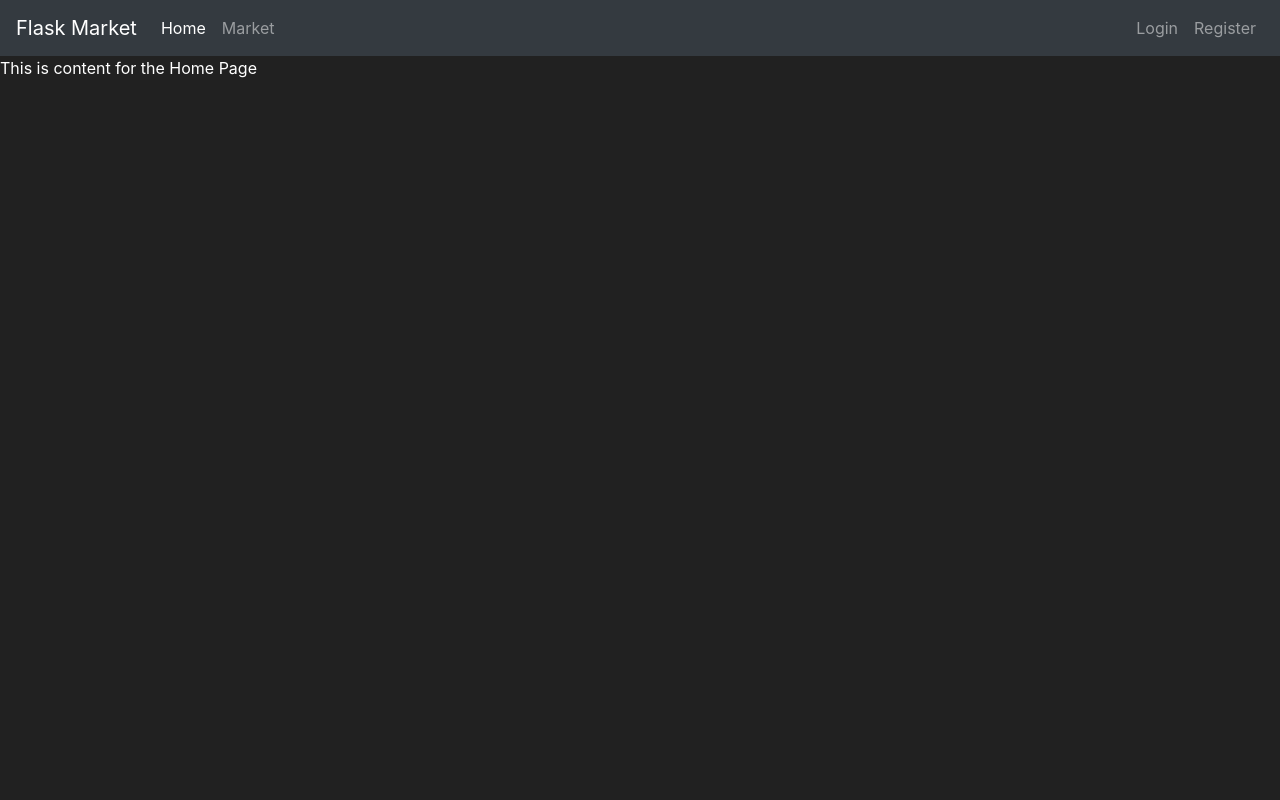
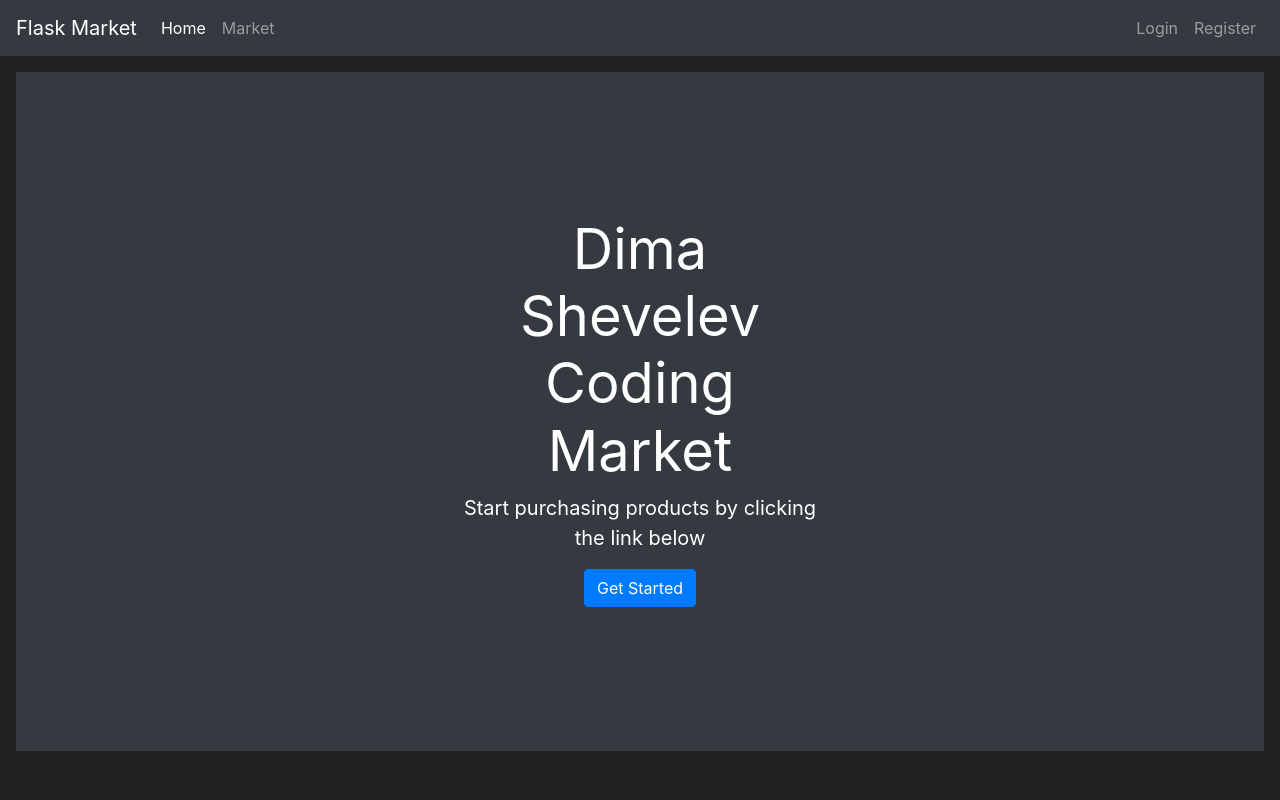
Before and after one commit to MyTestAccou/FlaskEcom, a Flask app: page / in a window 1280 px wide. Run offline with Flask 2, Linux system fonts and the light colour scheme; some libraries are stand-ins or nearby versions.

Commit message:
Add some func

```diff
--- a/app/market/__init__.py
+++ b/app/market/__init__.py
@@ -10,5 +10,7 @@ app.config['SECRET_KEY'] = '13bf17468ce7e11670d9d242'
 db = SQLAlchemy(app)
 bcrypt = Bcrypt(app)
 login_manager = LoginManager(app)
+login_manager.login_view = "login_page"
+login_manager.login_message_category = "info"
 
 from market import routes
--- a/app/market/routes.py
+++ b/app/market/routes.py
@@ -2,7 +2,7 @@ from market import app
 from flask import render_template,redirect,url_for, flash, get_flashed_messages
 from market.models import Item, User
 from market import db
-from flask_login import login_user
+from flask_login import login_user, logout_user, login_required
 
 from market.forms import RegisterForm, LoginForm
 
@@ -12,6 +12,7 @@ def home_page():
     return render_template('home.html')
 
 @app.route('/market')
+@login_required
 def market_page():
     items = Item.query.all()
     return render_template('market.html', items=items)
@@ -25,6 +26,10 @@ def register_page():
                             password=form.password1.data)
         db.session.add(user_to_create)
         db.session.commit()
+
+        login_user(user_to_create)
+        flash(f"Account created seccessfuly ! You are now logged in as {user_to_create.username}", category='success')
+
         return redirect(url_for('market_page'))
     if form.errors != {}:   # if not err from validation
         for err_msg in form.errors.values():
@@ -46,3 +51,10 @@ def login_page():
         else:
             flash('Username and password are not match ! Please try agan', category='danger')
     return render_template('login.html', form=form)
+
+
+@app.route('/logout')
+def logout_page():
+    logout_user()
+    flash("You have been logged out!", category='info')
+    return redirect(url_for('home_page'))
--- a/app/market/templates/base.html
+++ b/app/market/templates/base.html
@@ -28,6 +28,22 @@
                     <a class="nav-link" href="{{ url_for('market_page') }}">Market</a>
                 </li>
             </ul>
+                {% if current_user.is_authenticated %}
+                    <ul class="navbar-nav">
+                        <li class="nav-item">
+                            <a class="nav-link" style="color: lawngreen; font-weight: bold;">
+                                <i class="fas fa-coins"></i>
+                                {{ current_user.prettier_budget }}
+                            </a>
+                        </li>
+                        <li class="nav-item">
+                            <a class="nav-link">Welcome, {{ current_user.username }}</a>
+                        </li>
+                        <li class="nav-item">
+                            <a class="nav-link" href="{{ url_for('logout_page') }}">Logout</a>
+                        </li>
+                    </ul>
+                {% else%}
                     <ul class="navbar-nav">
                         <li class="nav-item">
                             <a class="nav-link" href="{{ url_for('login_page') }}">Login</a>
@@ -36,6 +52,7 @@
                             <a class="nav-link" href="{{ url_for('register_page') }}">Register</a>
                         </li>
                     </ul>
+                {% endif %}
         </div>
       </nav>
         {% with messages = get_flashed_messages(with_categories=True) %}
--- a/app/market/templates/home.html
+++ b/app/market/templates/home.html
@@ -1,33 +1,15 @@
 {% extends 'base.html' %}
 {% block title %}
-    Home Page
+    Welcome to Dima Shevelev Coding Market
 {% endblock %}
-
-
 {% block content %}
-    This is content for the Home Page
+    <div class="position-relative overflow-hidden p-3 p-md-5 m-md-3 text-center bg-dark" style="color:white">
+        <div class="col-md-5 p-lg-5 mx-auto my-5">
+            <h1 class="display-4 font-weight-normal">Dima Shevelev Coding Market</h1>
+            <p class="lead font-weight-normal">Start purchasing products by clicking the link below</p>
+            <a class="btn btn-primary" href="{{ url_for('market_page') }}">Get Started</a>
+        </div>
+        <div class="product-device box-shadow d-none d-md-block"></div>
+        <div class="product-device product-device-2 box-shadow d-none d-md-block"></div>
+    </div>
 {% endblock %}
-    <nav class="navbar navbar-expand-md navbar-dark bg-dark">
-    <a class="navbar-brand" href="#">Flask Market</a>
-    <button class="navbar-toggler" type="button" data-toggle="collapse" data-target="#navbarNav">
-      <span class="navbar-toggler-icon"></span>
-    </button>
-    <div class="collapse navbar-collapse" id="navbarNav">
-        <ul class="navbar-nav mr-auto">
-            <li class="nav-item active">
-                <a class="nav-link" href="#">Home <span class="sr-only">(current)</span></a>
-            </li>
-            <li class="nav-item">
-                <a class="nav-link" href="#">Market</a>
-            </li>
-        </ul>
-        <ul class="navbar-nav">
-            <li class="nav-item">
-                <a class="nav-link" href="#">Login</a>
-            </li>
-            <li class="nav-item">
-                <a class="nav-link" href="#">Register</a>
-            </li>
-        </ul>
-    </div>
-  </nav>
```
Also changed, not shown: app/market/models.py (+7 -0 lines), app/market/templates/includes/items_modals.html (added, +21 -0 lines), app/market/templates/market.html (+16 -1 lines), app/market/market.db, 1 other file. Lines whose indentation alone changed are shown as unchanged.
